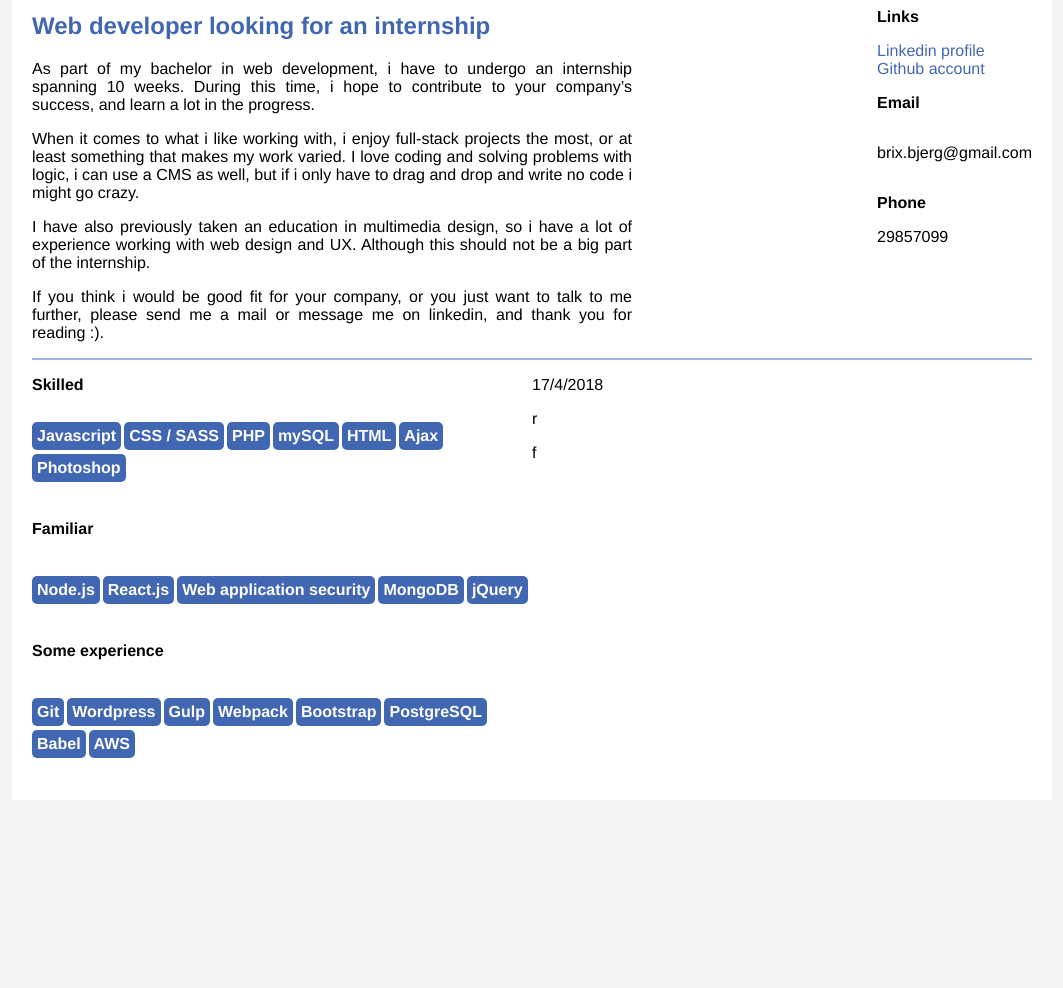
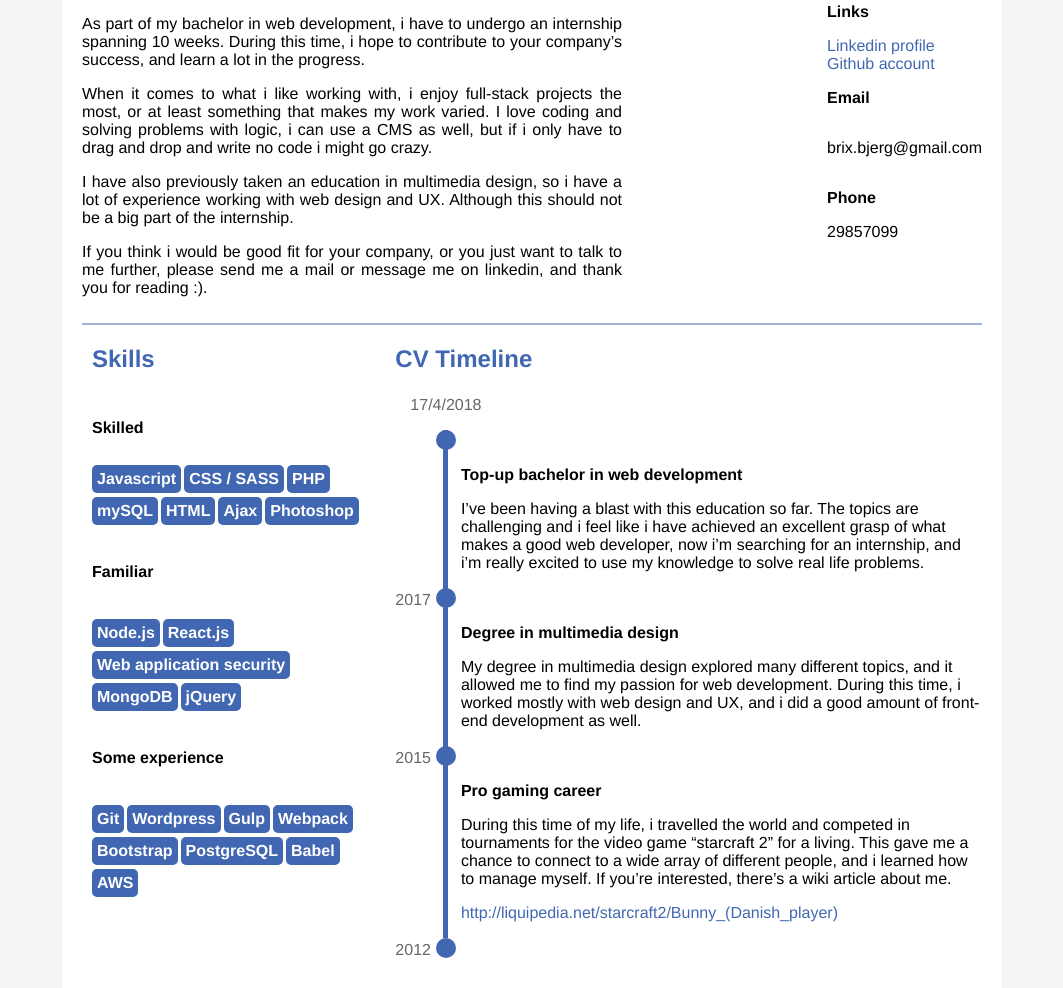
Before and after one commit to Patrick5078/internship-application, a plain HTML site: page index.html in a window 1280 px wide. Shown: the part 340-1328 px from the top of the page, without its empty margins (108-1171 px from the left). Before the commit the page ends 1140 px from the top, so only its background shows below. Drawn offline with Linux system fonts and the light colour scheme.

Commit message:
Probably done

```diff
--- a/index.html
+++ b/index.html
@@ -18,7 +18,7 @@
     <div id="mainContainer">
         <div id="headerContainer">
             <div id="imageContainer">
-                <img src="https://png.pngtree.com/element_pic/00/16/07/155788a15798b81.jpg">
+                <img id="profilePic" src="assets/images/me.jpg">
             </div>
             <div id="headerHeadlines">
                 <h1> Patrick Brix Bjerg </h1>
@@ -54,6 +54,7 @@
         </div>
         <div id="qualificationsContainer">
             <div id="leftContainer">
+                <h2 id ="qualificationHeadline"></h2>
                 <div id="skillBox">
                     <div class="skillSectionWrapper">
                         <p id="bestSkillHeadline" class="minorHeadline"></p>
@@ -88,15 +89,62 @@
                     </div>
                 </div>
             </div>
-            <div id="rightContainer">
-                <div id="timeline">
-                    <p id="date"></p>
+            <div id="cvContainer">
+                <h2 id="timelineHeadline"></h2>
+                <div class="timelineSection">
+
+                    <p id="date" class="timestamp"></p>
+
+
                 </div>
-                <div id="timelineDescription">
-                    <p id="webDevelopmentEducation"></p>
-                    <p id="multimediaDesignEducation"></p>
-                    <p id="proGamer"></p>
+                <div class="timelineSection">
+                    <div class="timelineLeft">
+                        <p class="timestampPlaceholder"></p>
+                        <div class="blueBall"></div>
+                    </div>
+                    <div class="timelineRight">
+                        <div class="timelineDescription">
+                            <p id="webDevelopmentEducationHeadline" class="minorHeadline"></p>
+                            <p id="webDevelopmentEducation"></p>
+                        </div>
+                    </div>
                 </div>
+                <div class="timelineSection">
+                    <div class="timelineLeft">
+                        <p class="timestamp">2017</p>
+                        <div class="blueBall"></div>
+                    </div>
+                    <div class="timelineRight">
+                        <div class="timelineDescription">
+                            <p id="multimediaDesignEducationHeadline" class="minorHeadline"></p>
+                            <p id="multimediaDesignEducation"></p>
+                        </div>
+                    </div>
+                </div>
+                <div class="timelineSection">
+                    <div class="timelineLeft">
+                        <p class="timestamp">2015</p>
+                        <div class="blueBall"></div>
+                    </div>
+                    <div class="timelineRight">
+                        <div class="timelineDescription">
+                            <p id="proGamingCareerHeadline" class="minorHeadline"></p>
+                            <p id="proGamingCareer"></p>
+                            <a target="blank" href="http://liquipedia.net/starcraft2/Bunny_(Danish_player)"><p>http://liquipedia.net/starcraft2/Bunny_(Danish_player)</p></a>
+                        </div>
+                    </div>
+                </div>
+                <div id="timelineEnd" class="timelineSection">
+                        <div class="timelineLeft">
+                            <p class="timestamp">2012</p>
+                            <div class="blueBall"></div>
+                        </div>
+                        <div class="timelineRight">
+                            <div class="timelineDescription">
+
+                            </div>
+                        </div>
+                    </div>
             </div>
         </div>
     </div>
--- a/languages/english.json
+++ b/languages/english.json
@@ -11,7 +11,12 @@
     "bestSkillHeadline" : "Skilled",
     "secondarySkillHeadline" : "Familiar",
     "someExperienceHeadline" : "Some experience",
-    "webDevelopmentEducation": "",
-    "multimediaDesignEducation" : "r",
-    "proGamer": "f"
+    "qualificationHeadline" : "Skills",
+    "timelineHeadline" : "CV Timeline",
+    "webDevelopmentEducationHeadline": "Top-up bachelor in web development",
+    "webDevelopmentEducation": "I’ve been having a blast with this education so far. The topics are challenging and i feel like i have achieved an excellent grasp of what makes a good web developer, now i’m searching for an internship, and i’m really excited to use my knowledge to solve real life problems. ",
+    "multimediaDesignEducationHeadline": "Degree in multimedia design",
+    "multimediaDesignEducation" : "My degree in multimedia design explored many different topics, and it allowed me to find my passion for web development. During this time, i worked mostly with web design and UX, and i did a good amount of front-end development as well.",
+    "proGamingCareerHeadline": "Pro gaming career",
+    "proGamingCareer" : "During this time of my life, i travelled the world and competed in tournaments for the video game “starcraft 2” for a living. This gave me a chance to connect to a wide array of different people, and i learned how to manage myself. If you’re interested, there’s a wiki article about me."
 }
--- a/sass/style.scss
+++ b/sass/style.scss
@@ -37,9 +37,10 @@ a {
     display: flex;
     flex-direction: column;
     padding: 20px;
-    max-width: 1000px;
+    max-width: 900px;
     margin:auto;
     background-color: white;
+    padding-bottom: 50px;
 }
 
 #headerContainer {
@@ -64,18 +65,24 @@ a {
     display:flex;
 }
 
-#leftContainer {
-    flex-basis: 100%;
+#qualificationHeadline {
+    margin-left: 10px;
 }
 
-#rightContainer {
+#leftContainer {
+    flex-basis: 50%;
+}
+
+#cvContainer {
+    margin-left: 20px;
     flex-basis: 100%;
-
 }
 
 #skillBox {
     display: flex;
     flex-direction: column;
+    flex-basis: 40%;
+    padding: 10px;
 }
 
 .skill {
@@ -111,8 +118,6 @@ a {
     padding: 10px 0;
 }
 
-.skillSectionWrapper {
-}
 
 .minorHeadline {
     font-weight: bold;
@@ -127,6 +132,7 @@ a {
 
 #descriptionContainer {
     display: flex;
+   padding-bottom: 10px;
     @include applySeparationLine(0px, 0px, 2px, 0px)
 }
 
@@ -144,10 +150,59 @@ a {
 #links {
     display:flex;
     flex-direction: column;
+    margin-top: 40px;
 }
 
 .descriptionP {
     text-align: justify;
+}
+
+.blueBall{
+    background-color: $mainColor;
+    border-radius: 50%;
+    width: 20px;
+    height: 20px;
+    margin-left: 5px;
+    margin-right: -12.5px;
+}
+
+.timelineSection {
+    display: flex;
+}
+
+.timelineLeft {
+    display:flex;
+    align-items: flex-start;
+    border-right: 5px solid $mainColor;
+}
+
+.timelineRight {
+    padding-top: 20px;
+    margin-left: 12.5px;
+}
+
+.timestamp {
+    color: lighten(black, 40);
+    margin-top: 3px;
+}
+
+.timestampPlaceholder {
+    width: 35.6px;
+}
+
+#timelineEnd {
+    height: 0px;
+}
+
+#date {
+    margin-left: 15px;
+}
+
+#profilePic {
+    border-radius: 50%;
+    width: 200px;
+    height: 200px;
+    border: 5px solid $mainColor;
 }
 
 @media only screen and (max-width: 600px) {
@@ -161,4 +216,11 @@ a {
     #linksSection {
         align-items: flex-start;
     }
+    #qualificationsContainer {
+        flex-direction: column;
+    }
+
+    #links {
+        margin-top: 5px;
+    }
 }
```
Also changed, not shown: languages/danish.json (+10 -2 lines), assets/images/me.jpg (added), css/style.css, 1 other file.
